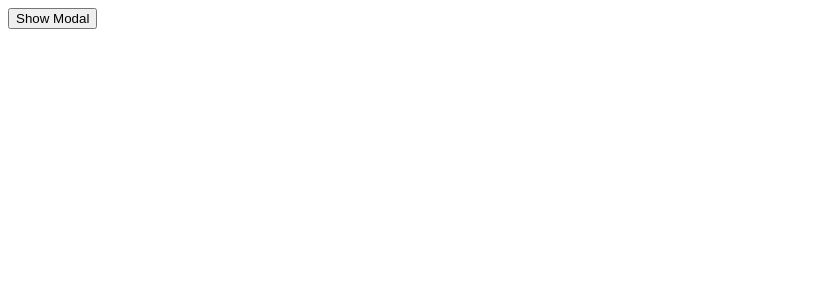
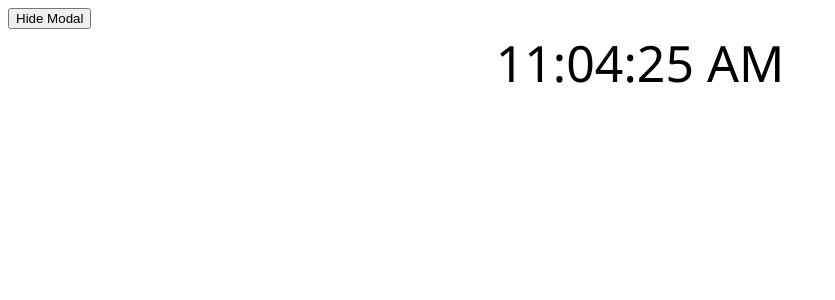
Before and after one commit to DanielPopchenko/react-lesson05-life-cycle, a React (Create React App) app: page / in a window 1280 px wide. Shown: the top 300 px of the page, without its empty margins (0-835 px from the left). Built offline with nearby package versions, Linux system fonts and the light colour scheme.

Commit message:
добавили компонент Clock

```diff
--- a/src/App.js
+++ b/src/App.js
@@ -1,22 +1,23 @@
 import React, { Component } from "react";
-import Modal from "./components/Modal/Modal";
+// import Modal from "./components/Modal/Modal";
+import Clock from "./components/Clock/Clock";
 
 export default class App extends Component {
   state = {
-    showModal: false,
+    showClock: true,
   };
 
-  toggleModal = () => {
+  toggleClock = () => {
     // ! тоглит состояние showModal whed clicked
-    this.setState((state) => ({ showModal: !state.showModal }));
+    this.setState((state) => ({ showClock: !state.showClock }));
   };
 
   render() {
-    const { showModal } = this.state;
+    const { showClock } = this.state;
 
     return (
       <div>
-        <button type="button" onClick={this.toggleModal}>
+        {/* <button type="button" onClick={this.toggleModal}>
           {showModal ? "Hide" : "Show"} Modal
         </button>
         {showModal && (
@@ -33,8 +34,13 @@ export default class App extends Component {
             <button type="button" onClick={this.toggleModal}>
               Close Modal
             </button>
-          </Modal>
-        )}
+          </Modal> */}
+        {/* )} */}
+
+        <button type="button" onClick={this.toggleClock}>
+          {showClock ? "Hide" : "Show"} Modal
+        </button>
+        {showClock && <Clock></Clock>}
       </div>
     );
   }
--- /dev/null
+++ b/src/components/Clock/Clock.css
@@ -0,0 +1,5 @@
+.ClockFace {
+    text-align: center;
+    font-size: 50px;
+    font-family: "Segoe UI", Tahoma, Geneva, Verdana, sans-serif;
+}
--- /dev/null
+++ b/src/components/Clock/Clock.js
@@ -0,0 +1,30 @@
+import React, { Component } from "react";
+import "./Clock.css";
+
+export default class Clock extends Component {
+  state = {
+    time: new Date().toLocaleTimeString(),
+  };
+
+  //   ! Чтобы было видно что ты используешь публичное свойство екземпляра класса - объяви его заранее
+  intervalId = null;
+
+  componentDidMount() {
+    console.log("set interval");
+    // ! Повесил ассинхронку ---> ПОЧИСТЬ
+    this.intervalId = setInterval(
+      () => this.setState({ time: new Date().toLocaleTimeString() }),
+      1000
+    );
+  }
+
+  // ! Чистим 'память'
+  componentWillUnmount() {
+    console.log("interval cleared");
+    clearInterval(this.intervalId);
+  }
+
+  render() {
+    return <div className="ClockFace">{this.state.time}</div>;
+  }
+}
--- a/src/index.js
+++ b/src/index.js
@@ -5,6 +5,7 @@ import ReactDOM from "react-dom/client";
 // import SecondApp from "./SecondApp";
 // import PhoneBook from "./PhoneBook";
 import App from "./App";
+
 // import Modal from "./components/Modal/Modal";
 
 const root = ReactDOM.createRoot(document.getElementById("root"));
```
